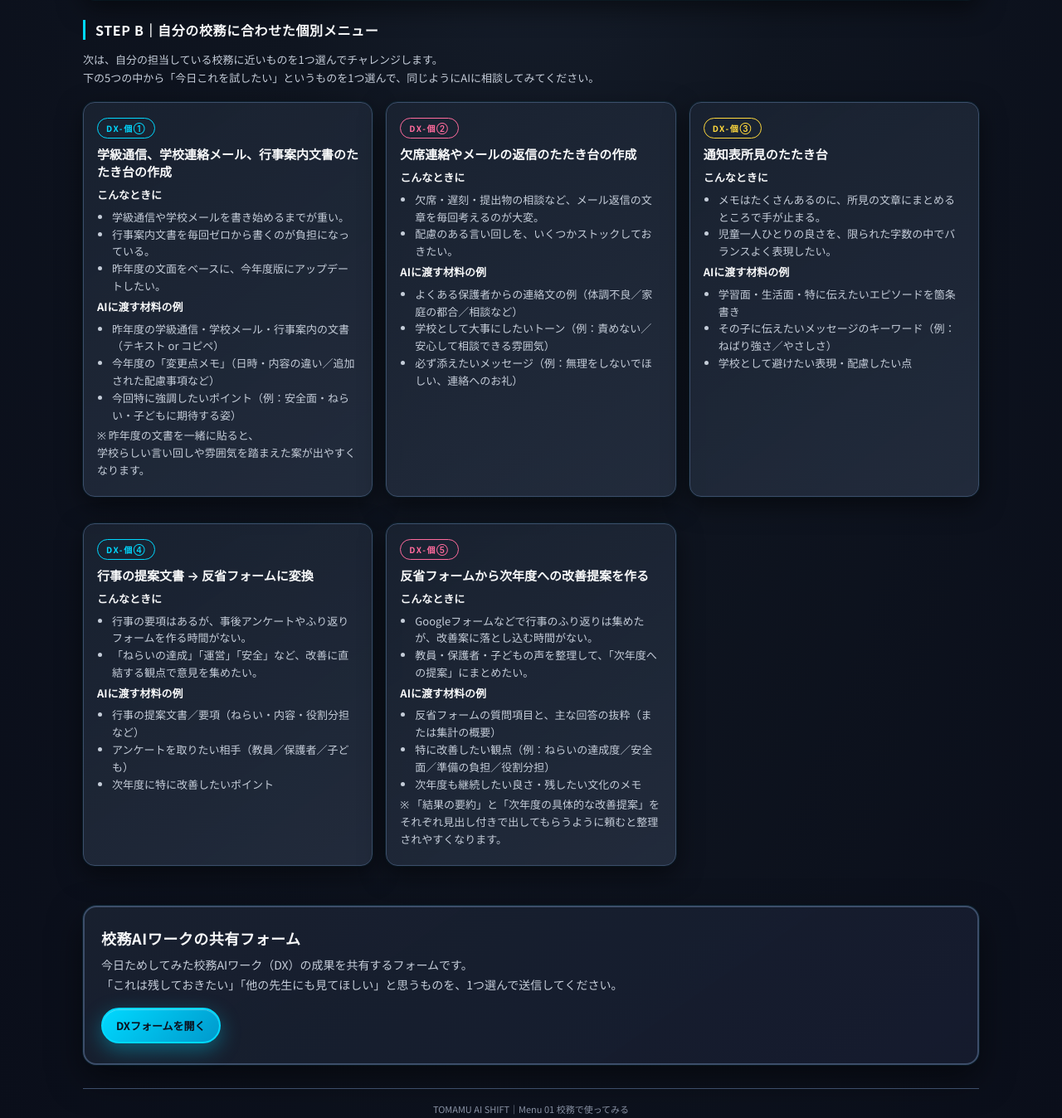
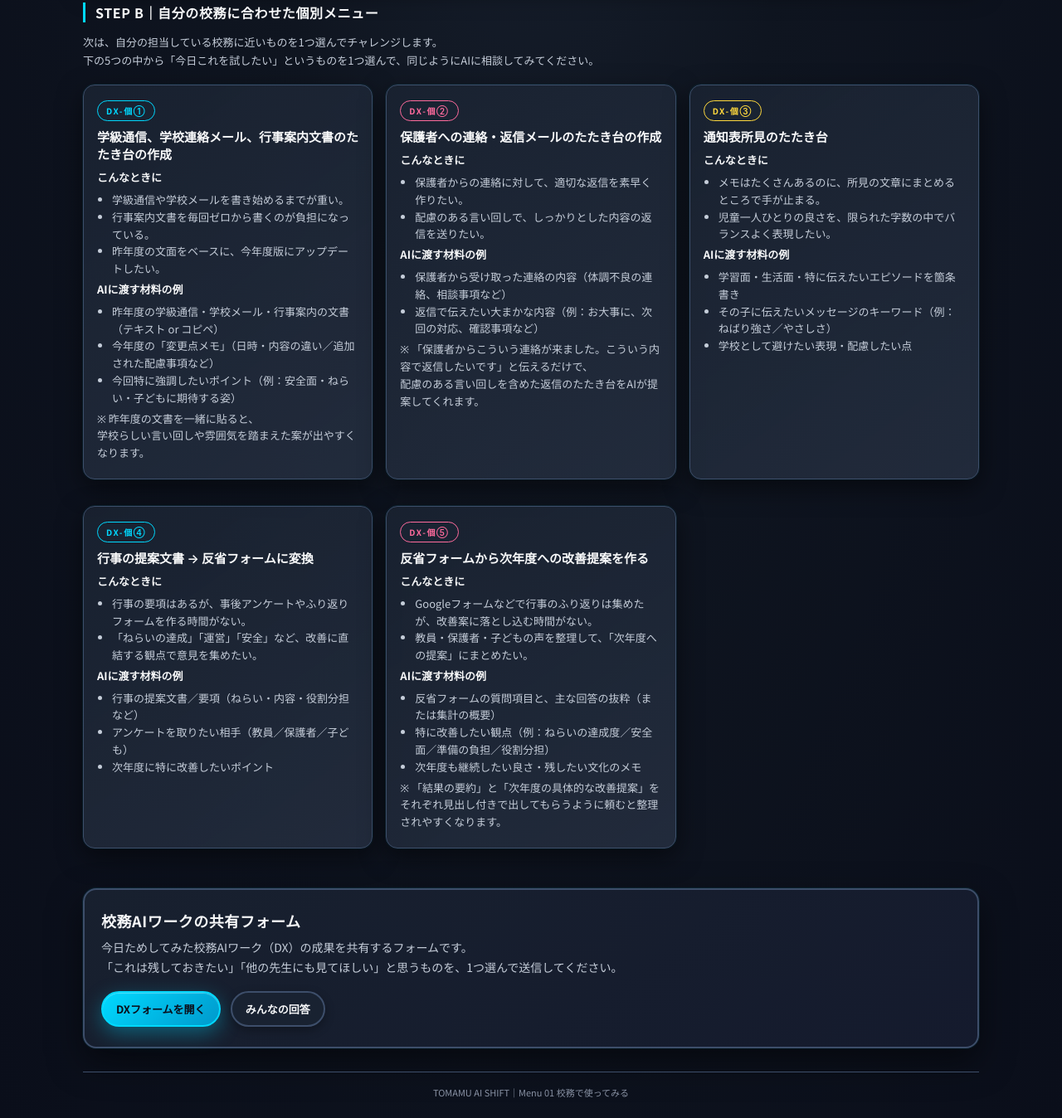
Before and after one commit to yu-kiku-DX/251125-tomamu, a plain HTML site: page dx.html in a window 1280 px wide. Shown: the part 698-2046 px from the top of the page at 83% size. Drawn offline with Linux system fonts and the light colour scheme.

Commit message:
Update dx.html

```diff
--- a/dx.html
+++ b/dx.html
@@ -317,6 +317,21 @@
       transform: translateY(0);
     }
 
+    .btn-secondary {
+      background: rgba(26,35,50,0.8);
+      color: var(--text-main);
+      border-color: var(--border-emphasis);
+      box-shadow: 0 4px 12px rgba(0,0,0,0.3);
+    }
+
+    .btn-secondary:hover {
+      border-color: var(--accent-primary);
+      background: rgba(26,35,50,0.95);
+      transform: translateY(-1px);
+      box-shadow: 0 6px 16px rgba(0,217,255,0.2);
+      color: var(--accent-primary);
+    }
+
     /* ===== footer ===== */
     footer {
       margin-top: 28px;
@@ -376,8 +391,7 @@
         <div class="tag">Demo</div>
         <h3>DX 演示｜研修案内文をAIでつくる</h3>
         <p>
-          すでにある <strong>企画メモ（目的・日時・内容など）</strong> を貼り付けて、<br>
-          マチコミ／紙のお知らせにも使える案内文を一気に形にします。
+          お知らせにも使える案内文を一気に形にします。
         </p>
 
         <h4>① まずはAIを開く</h4>
@@ -432,18 +446,21 @@
         <!-- DX-個② -->
         <div class="card">
           <div class="tag">DX-個②</div>
-          <h3>欠席連絡やメールの返信のたたき台の作成</h3>
+          <h3>保護者への連絡・返信メールのたたき台の作成</h3>
           <p><strong>こんなときに</strong></p>
           <ul>
-            <li>欠席・遅刻・提出物の相談など、メール返信の文章を毎回考えるのが大変。</li>
-            <li>配慮のある言い回しを、いくつかストックしておきたい。</li>
+            <li>保護者からの連絡に対して、適切な返信を素早く作りたい。</li>
+            <li>配慮のある言い回しで、しっかりとした内容の返信を送りたい。</li>
           </ul>
           <p><strong>AIに渡す材料の例</strong></p>
           <ul>
-            <li>よくある保護者からの連絡文の例（体調不良／家庭の都合／相談など）</li>
-            <li>学校として大事にしたいトーン（例：責めない／安心して相談できる雰囲気）</li>
-            <li>必ず添えたいメッセージ（例：無理をしないでほしい、連絡へのお礼）</li>
+            <li>保護者から受け取った連絡の内容（体調不良の連絡、相談事項など）</li>
+            <li>返信で伝えたい大まかな内容（例：お大事に、次回の対応、確認事項など）</li>
           </ul>
+          <p>
+            ※ 「保護者からこういう連絡が来ました。こういう内容で返信したいです」と伝えるだけで、<br>
+            配慮のある言い回しを含めた返信のたたき台をAIが提案してくれます。
+          </p>
         </div>
 
         <!-- DX-個③ -->
@@ -509,11 +526,18 @@
           今日ためしてみた校務AIワーク（DX）の成果を共有するフォームです。<br>
           「これは残しておきたい」「他の先生にも見てほしい」と思うものを、1つ選んで送信してください。
         </p>
-        <a class="btn btn-primary"
-           href="https://docs.google.com/forms/d/e/1FAIpQLSdU7AbAqbdUxfKDm_UGk2_8sNWK5hWFMqJ9bbQ_pUpblIQFNw/viewform"
-           target="_blank" rel="noreferrer">
-          DXフォームを開く
-        </a>
+        <div style="display: flex; gap: 12px; flex-wrap: wrap;">
+          <a class="btn btn-primary"
+             href="https://docs.google.com/forms/d/e/1FAIpQLSdU7AbAqbdUxfKDm_UGk2_8sNWK5hWFMqJ9bbQ_pUpblIQFNw/viewform"
+             target="_blank" rel="noreferrer">
+            DXフォームを開く
+          </a>
+          <a class="btn btn-secondary"
+             href="https://docs.google.com/spreadsheets/d/1w2_rwg5v4wLnZRhVETyFjArZJGBbD-dlnwm3b2oREKc/edit?usp=sharing"
+             target="_blank" rel="noreferrer">
+            みんなの回答
+          </a>
+        </div>
       </section>
     </main>
 
```
